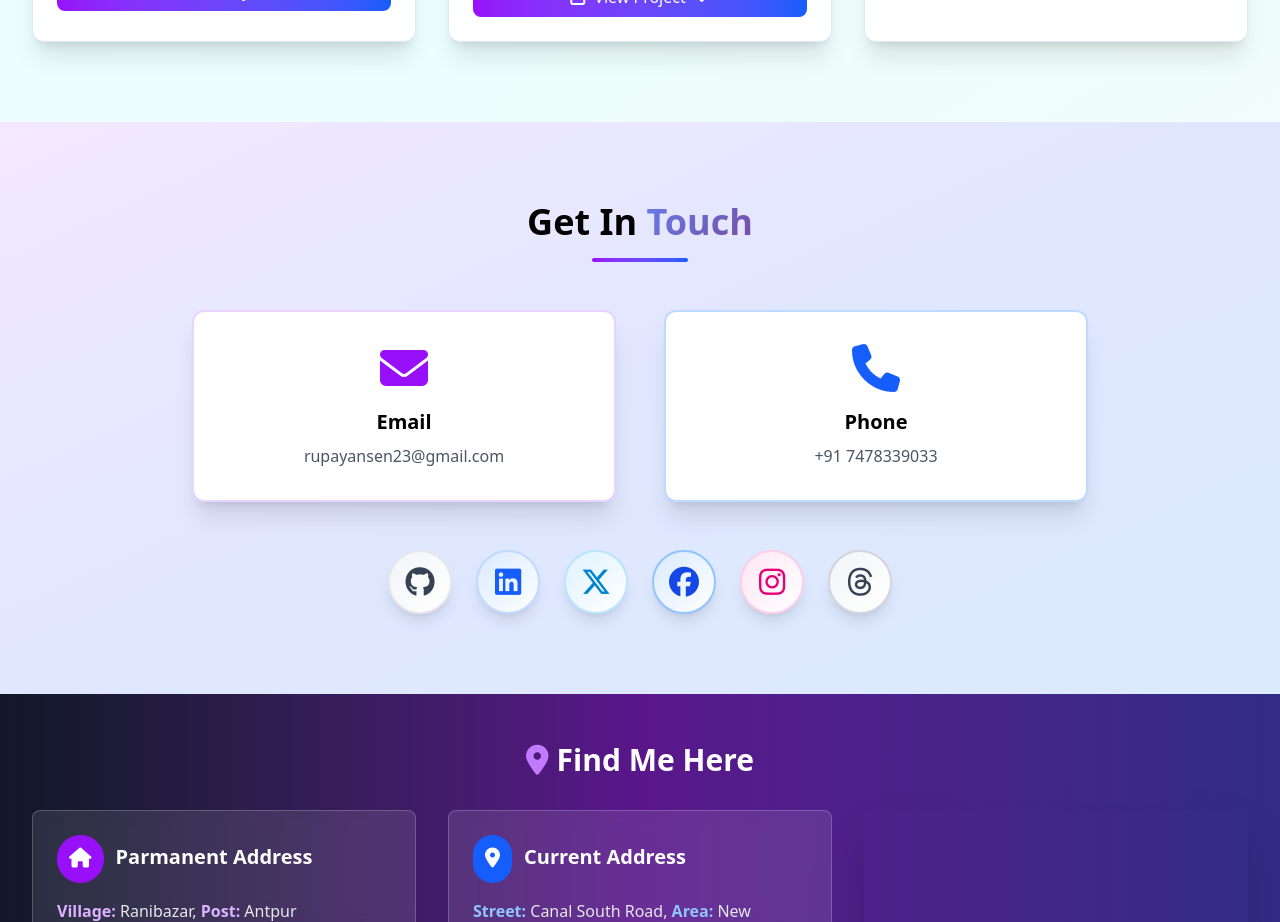
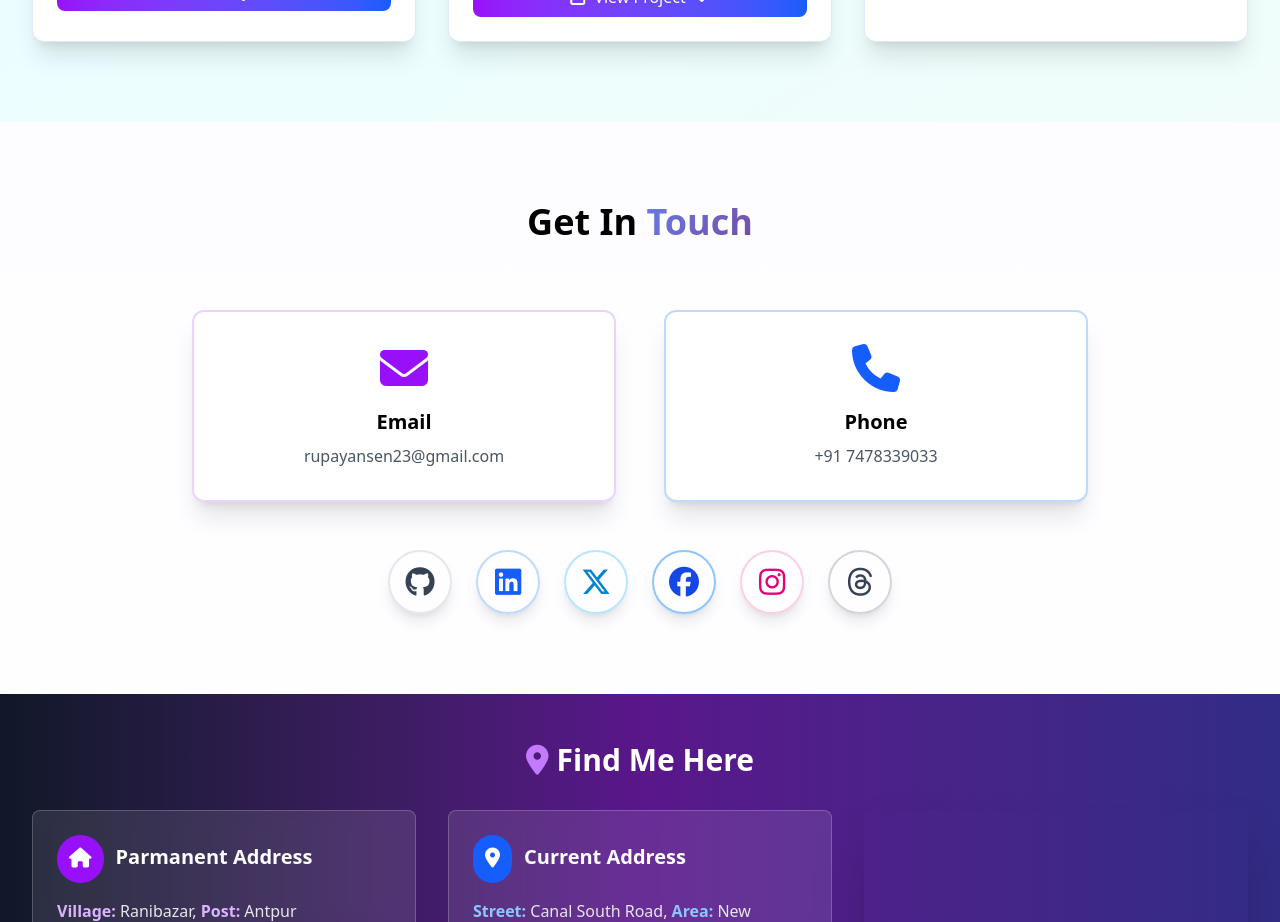
Before and after one commit to rupayansen23/MyPortfolio, a React (Vite) app: page / in a window 1280 px wide. Shown: the part 2800-3722 px from the top of the page. Built offline with nearby package versions, Linux system fonts and the light colour scheme; grey boxes are pictures that could not be loaded.

Commit message:
scroller introduced

```diff
--- a/src/components/Contact.jsx
+++ b/src/components/Contact.jsx
@@ -2,12 +2,12 @@ import React from 'react';
 
 const Contact = () => {
   return (
-    <section id="contact" className="py-20 bg-gradient-to-br from-purple-100 via-indigo-100 to-blue-100 dark:from-gray-900 dark:via-purple-900/20 dark:to-indigo-900/20">
+    <section id="contact" className="py-20 from-purple-100 via-indigo-100 to-blue-100 dark:from-gray-900 dark:via-purple-900/20 dark:to-indigo-900/20">
       <div className="max-w-7xl mx-auto px-4 sm:px-6 lg:px-8">
         <h2 className="text-4xl font-bold text-center mb-4 dark:text-white">
           Get In <span className="gradient-text">Touch</span>
         </h2>
-        <div className="w-24 h-1 bg-gradient-to-r from-purple-600 to-blue-600 dark:from-purple-400 dark:to-blue-400 mx-auto mb-12 rounded-full"></div>
+        <div className="w-24 h-1  from-purple-600 to-blue-600 dark:from-purple-400 dark:to-blue-400 mx-auto mb-12 rounded-full"></div>
         <div className="grid md:grid-cols-2 gap-12 max-w-4xl mx-auto">
           <div className="card-hover bg-white dark:bg-gray-800 p-8 rounded-xl shadow-xl border-2 border-purple-200 dark:border-purple-800 text-center">
             <i className="fas fa-envelope text-5xl text-purple-600 dark:text-purple-400 mb-4"></i>
@@ -29,7 +29,7 @@ const Contact = () => {
             href="https://github.com/rupayansen23"
             target="_blank"
             rel="noopener noreferrer"
-            className="card-hover bg-gradient-to-br from-gray-100 to-white dark:from-gray-700 dark:to-gray-800 w-16 h-16 flex items-center justify-center rounded-full shadow-lg hover:shadow-2xl transition-all border-2 border-gray-200 dark:border-gray-600"
+            className="card-hover  from-gray-100 to-white dark:from-gray-700 dark:to-gray-800 w-16 h-16 flex items-center justify-center rounded-full shadow-lg hover:shadow-2xl transition-all border-2 border-gray-200 dark:border-gray-600"
           >
             <i className="fab fa-github text-3xl text-gray-700 dark:text-gray-200"></i>
           </a>
@@ -37,7 +37,7 @@ const Contact = () => {
             href="https://www.linkedin.com/in/rupayan-sen-28a21b279/"
             target="_blank"
             rel="noopener noreferrer"
-            className="card-hover bg-gradient-to-br from-blue-100 to-white dark:from-blue-900/40 dark:to-gray-800 w-16 h-16 flex items-center justify-center rounded-full shadow-lg hover:shadow-2xl transition-all border-2 border-blue-200 dark:border-blue-700"
+            className="card-hover  from-blue-100 to-white dark:from-blue-900/40 dark:to-gray-800 w-16 h-16 flex items-center justify-center rounded-full shadow-lg hover:shadow-2xl transition-all border-2 border-blue-200 dark:border-blue-700"
           >
             <i className="fab fa-linkedin text-3xl text-blue-600 dark:text-blue-400"></i>
           </a>
@@ -45,7 +45,7 @@ const Contact = () => {
             href="https://x.com/rupayan_sen_23"
             target="_blank"
             rel="noopener noreferrer"
-            className="card-hover bg-gradient-to-br from-sky-100 to-white dark:from-sky-900/40 dark:to-gray-800 w-16 h-16 flex items-center justify-center rounded-full shadow-lg hover:shadow-2xl transition-all border-2 border-sky-200 dark:border-sky-700"
+            className="card-hover  from-sky-100 to-white dark:from-sky-900/40 dark:to-gray-800 w-16 h-16 flex items-center justify-center rounded-full shadow-lg hover:shadow-2xl transition-all border-2 border-sky-200 dark:border-sky-700"
           >
             <i className="fab fa-x-twitter text-3xl text-sky-600 dark:text-sky-400"></i>
           </a>
@@ -53,7 +53,7 @@ const Contact = () => {
             href="https://www.facebook.com/people/Rupayan-Sen/pfbid02hcq5CtHRfrLgXMEVL6Y5M8HgrNASUWURK8jM7zRk27nLNqVrAozGyTXhhQ81kd4el/"
             target="_blank"
             rel="noopener noreferrer"
-            className="card-hover bg-gradient-to-br from-blue-100 to-white dark:from-blue-800/40 dark:to-gray-800 w-16 h-16 flex items-center justify-center rounded-full shadow-lg hover:shadow-2xl transition-all border-2 border-blue-300 dark:border-blue-600"
+            className="card-hover  from-blue-100 to-white dark:from-blue-800/40 dark:to-gray-800 w-16 h-16 flex items-center justify-center rounded-full shadow-lg hover:shadow-2xl transition-all border-2 border-blue-300 dark:border-blue-600"
           >
             <i className="fab fa-facebook text-3xl text-blue-700 dark:text-blue-400"></i>
           </a>
@@ -61,7 +61,7 @@ const Contact = () => {
             href="https://instagram.com/rupayan_sen_23"
             target="_blank"
             rel="noopener noreferrer"
-            className="card-hover bg-gradient-to-br from-pink-100 to-white dark:from-pink-900/40 dark:to-gray-800 w-16 h-16 flex items-center justify-center rounded-full shadow-lg hover:shadow-2xl transition-all border-2 border-pink-200 dark:border-pink-700"
+            className="card-hover  from-pink-100 to-white dark:from-pink-900/40 dark:to-gray-800 w-16 h-16 flex items-center justify-center rounded-full shadow-lg hover:shadow-2xl transition-all border-2 border-pink-200 dark:border-pink-700"
           >
             <i className="fab fa-instagram text-3xl text-pink-600 dark:text-pink-400"></i>
           </a>
@@ -69,7 +69,7 @@ const Contact = () => {
             href="https://threads.net/@rupayan_sen_23"
             target="_blank"
             rel="noopener noreferrer"
-            className="card-hover bg-gradient-to-br from-gray-100 to-white dark:from-gray-700 dark:to-gray-800 w-16 h-16 flex items-center justify-center rounded-full shadow-lg hover:shadow-2xl transition-all border-2 border-gray-300 dark:border-gray-600"
+            className="card-hover  from-gray-100 to-white dark:from-gray-700 dark:to-gray-800 w-16 h-16 flex items-center justify-center rounded-full shadow-lg hover:shadow-2xl transition-all border-2 border-gray-300 dark:border-gray-600"
           >
             <i className="fab fa-threads text-3xl text-gray-700 dark:text-gray-200"></i>
           </a>
--- a/src/index.css
+++ b/src/index.css
@@ -2,6 +2,75 @@
 
 * {
   scroll-behavior: smooth;
+}
+
+/* Custom Scrollbar */
+::-webkit-scrollbar {
+  width: 12px;
+}
+
+::-webkit-scrollbar-track {
+  background: #f1f1f1;
+  border-radius: 10px;
+}
+
+::-webkit-scrollbar-thumb {
+  background: linear-gradient(180deg, #667eea 0%, #764ba2 100%);
+  border-radius: 10px;
+  border: 2px solid #f1f1f1;
+  transition: all 0.3s ease;
+}
+
+::-webkit-scrollbar-thumb:hover {
+  background: linear-gradient(180deg, #764ba2 0%, #667eea 100%);
+  border: 2px solid #e0e0e0;
+}
+
+/* Dark mode scrollbar - syncs with device mode */
+.dark ::-webkit-scrollbar-track {
+  background: #1f2937;
+}
+
+.dark ::-webkit-scrollbar-thumb {
+  background: linear-gradient(180deg, #8b5cf6 0%, #6366f1 100%);
+  border: 2px solid #1f2937;
+}
+
+.dark ::-webkit-scrollbar-thumb:hover {
+  background: linear-gradient(180deg, #a78bfa 0%, #818cf8 100%);
+  border: 2px solid #111827;
+}
+
+@media (prefers-color-scheme: dark) {
+  ::-webkit-scrollbar-track {
+    background: #1f2937;
+  }
+
+  ::-webkit-scrollbar-thumb {
+    background: linear-gradient(180deg, #8b5cf6 0%, #6366f1 100%);
+    border: 2px solid #1f2937;
+  }
+
+  ::-webkit-scrollbar-thumb:hover {
+    background: linear-gradient(180deg, #a78bfa 0%, #818cf8 100%);
+    border: 2px solid #111827;
+  }
+}
+
+/* Firefox scrollbar */
+* {
+  scrollbar-width: thin;
+  scrollbar-color: #667eea #f1f1f1;
+}
+
+.dark * {
+  scrollbar-color: #8b5cf6 #1f2937;
+}
+
+@media (prefers-color-scheme: dark) {
+  * {
+    scrollbar-color: #8b5cf6 #1f2937;
+  }
 }
 
 html {
```
